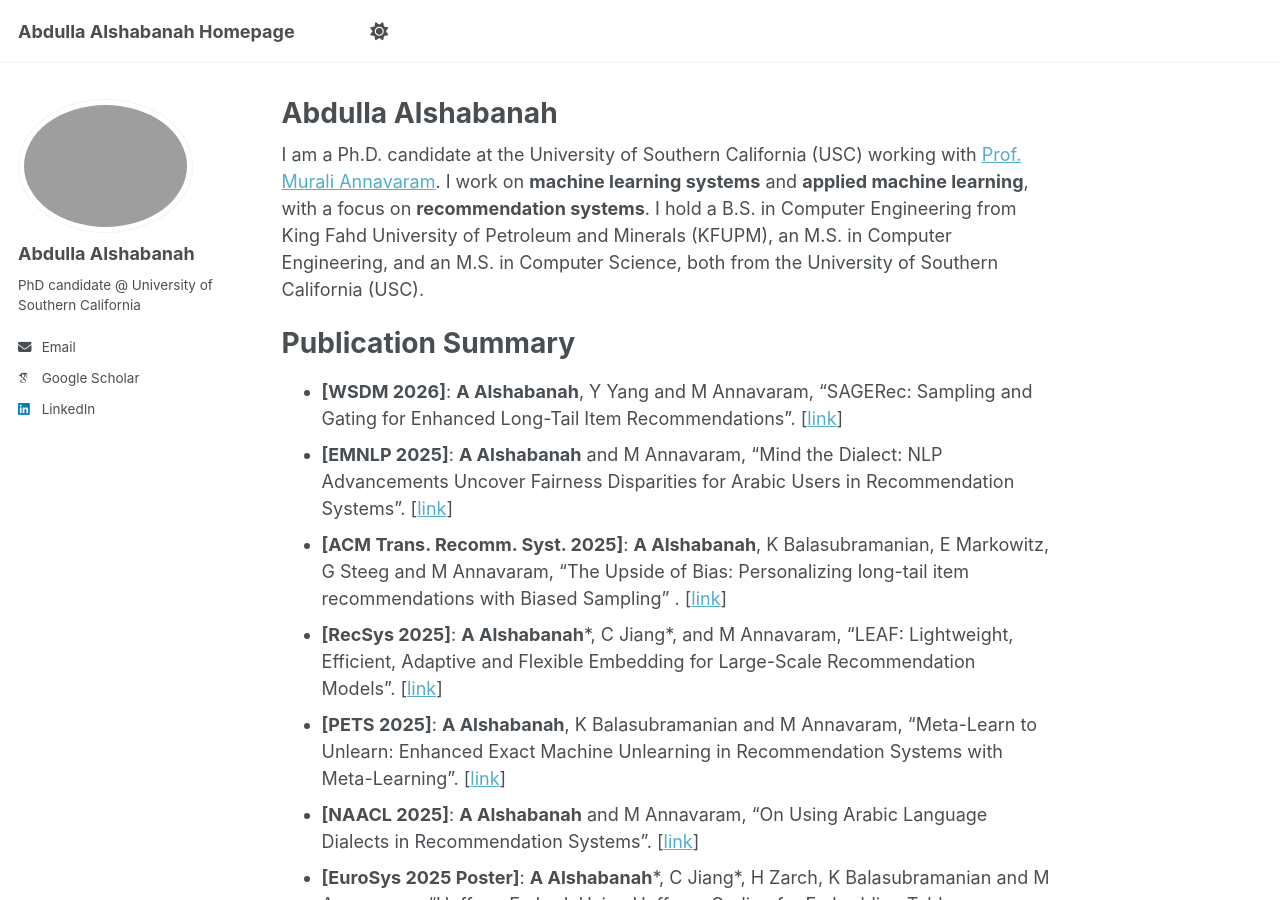
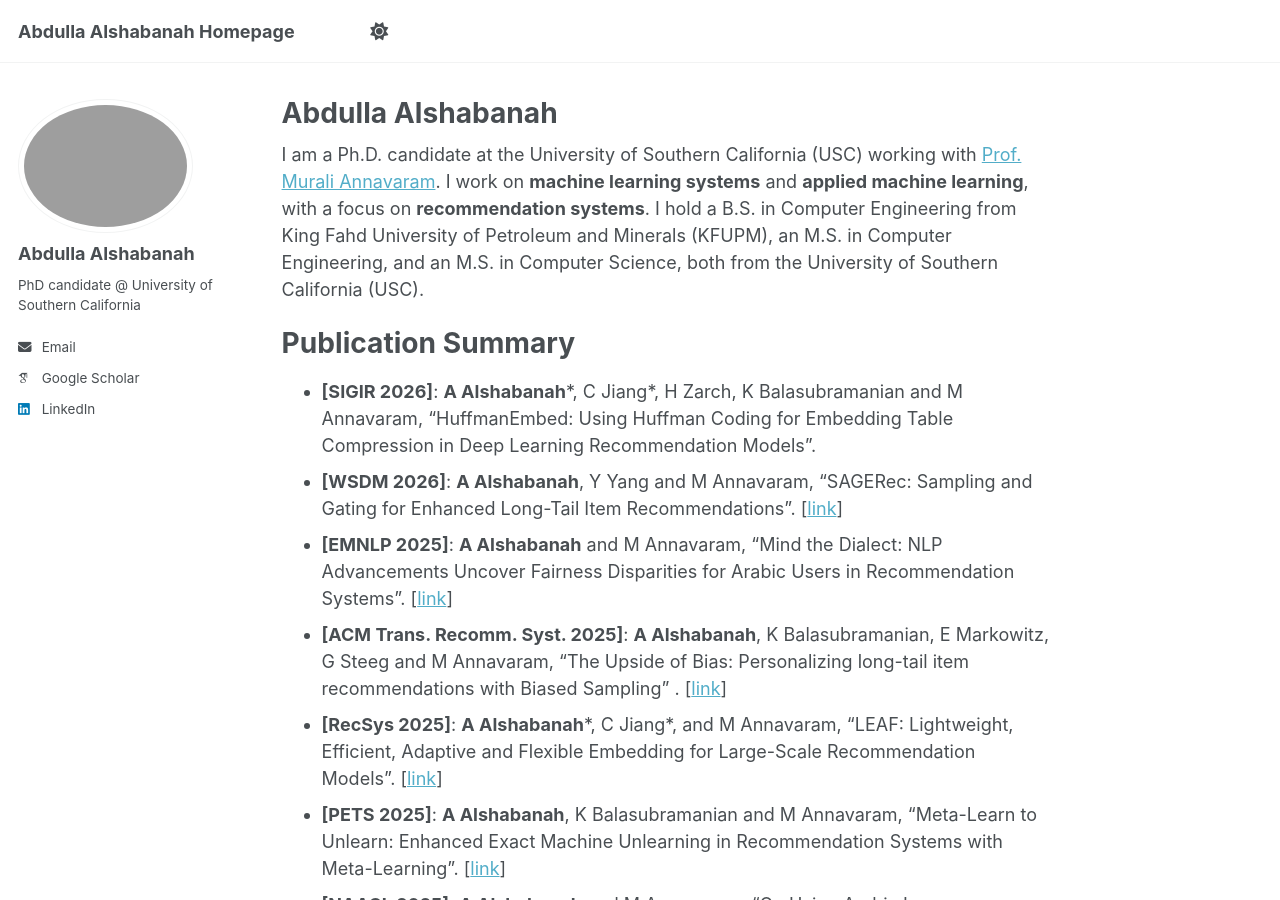
Before and after one commit to alshabae/alshabae.github.io, a Jekyll site: the page built from _pages/about.md, in a window 1280 px wide and 900 px high. Built offline with Jekyll 4.4.1, drawn with Linux system fonts in a browser that asks for light colours; some web fonts are replaced; a script that is not in the unit is left out.

Commit message:
Update about.md

```diff
--- a/_pages/about.md
+++ b/_pages/about.md
@@ -11,6 +11,7 @@ I am a Ph.D. candidate at the University of Southern California (USC) working wi
 
 # Publication Summary
 
+- **\[SIGIR 2026\]**: **A Alshabanah**\*, C Jiang\*, H Zarch,  K Balasubramanian and M Annavaram, “HuffmanEmbed: Using Huffman Coding for Embedding Table Compression in Deep Learning Recommendation Models”.
 - **\[WSDM 2026\]**: **A Alshabanah**, Y Yang and M Annavaram, “SAGERec: Sampling and Gating for Enhanced Long-Tail Item Recommendations”. \[[link](https://dl.acm.org/doi/10.1145/3773966.3778004)\]
 - **\[EMNLP 2025\]**: **A Alshabanah** and M Annavaram, “Mind the Dialect: NLP Advancements Uncover Fairness Disparities for Arabic Users in Recommendation Systems”. \[[link](https://aclanthology.org/2025.findings-emnlp.860/)\]
 - **\[ACM Trans. Recomm. Syst. 2025\]**: **A Alshabanah**, K Balasubramanian, E Markowitz, G Steeg and M Annavaram, “The Upside of Bias: Personalizing long-tail item recommendations with Biased Sampling” . \[[link](https://dl.acm.org/doi/abs/10.1145/3771279)\]
```
